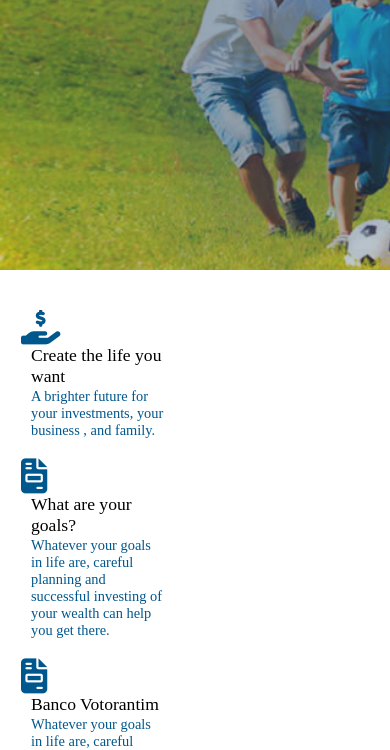
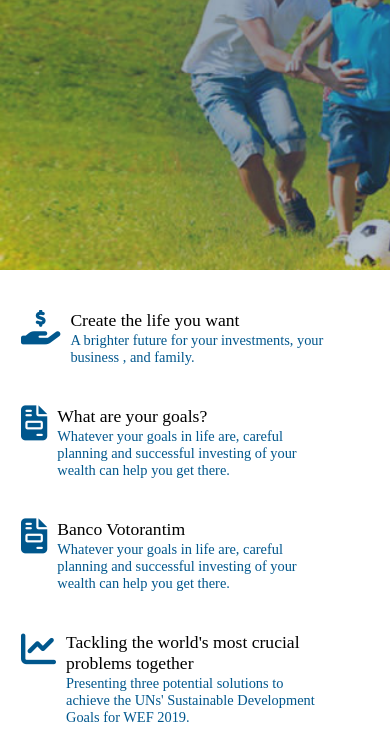
Before and after one commit to bancofederamapota/wealthmanagement, a plain HTML site: page index.html in a window 390 px wide. Shown: the part 103-853 px from the top of the page. Drawn offline with nearby package versions, Linux system fonts and the light colour scheme.

Commit message:
Update index.css

```diff
--- a/css/index.css
+++ b/css/index.css
@@ -121,6 +121,13 @@ and (min-width: 0){
   height: 100%;
   position: relative;
   margin-bottom: 20px;
+}
+@media screen and (max-width: 550px)
+and (min-width: 0){
+  .col-3{
+    width: 88%;
+    margin-bottom: 40px;
+  }
 }
 .col-2{
   position: relative;
```
